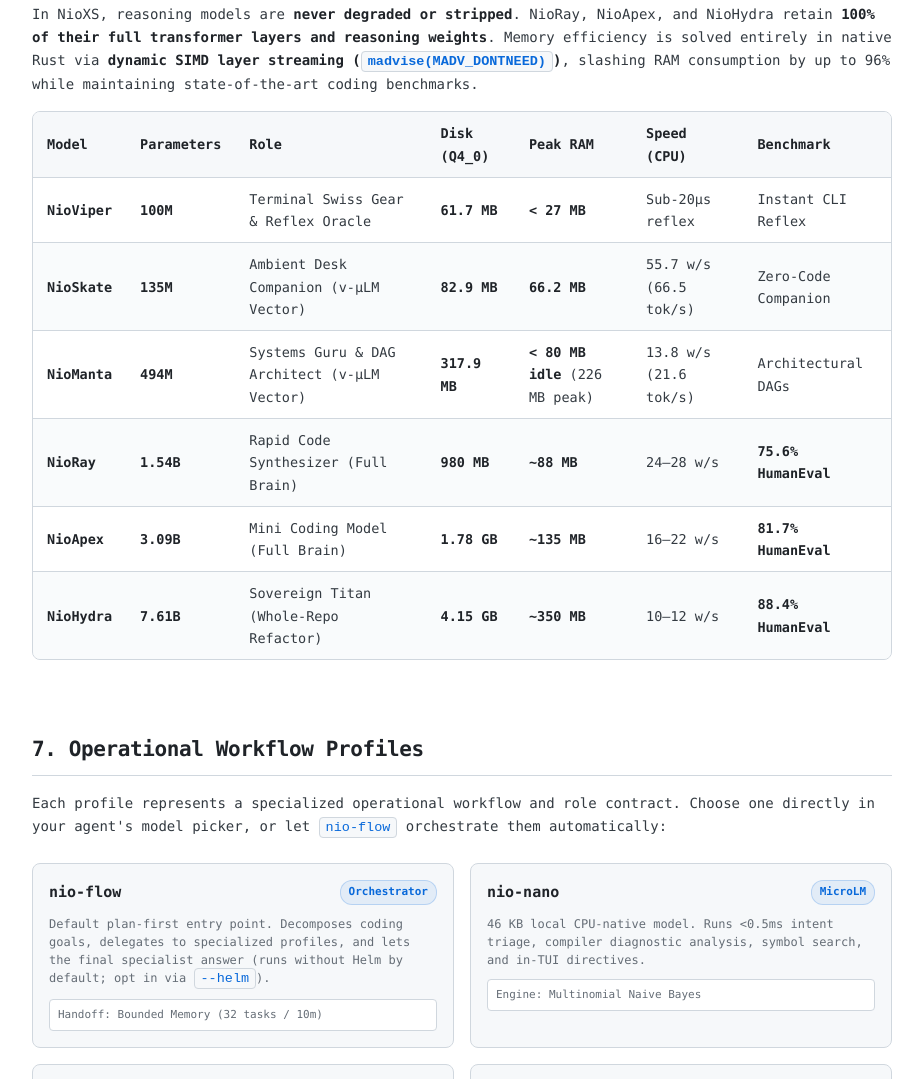
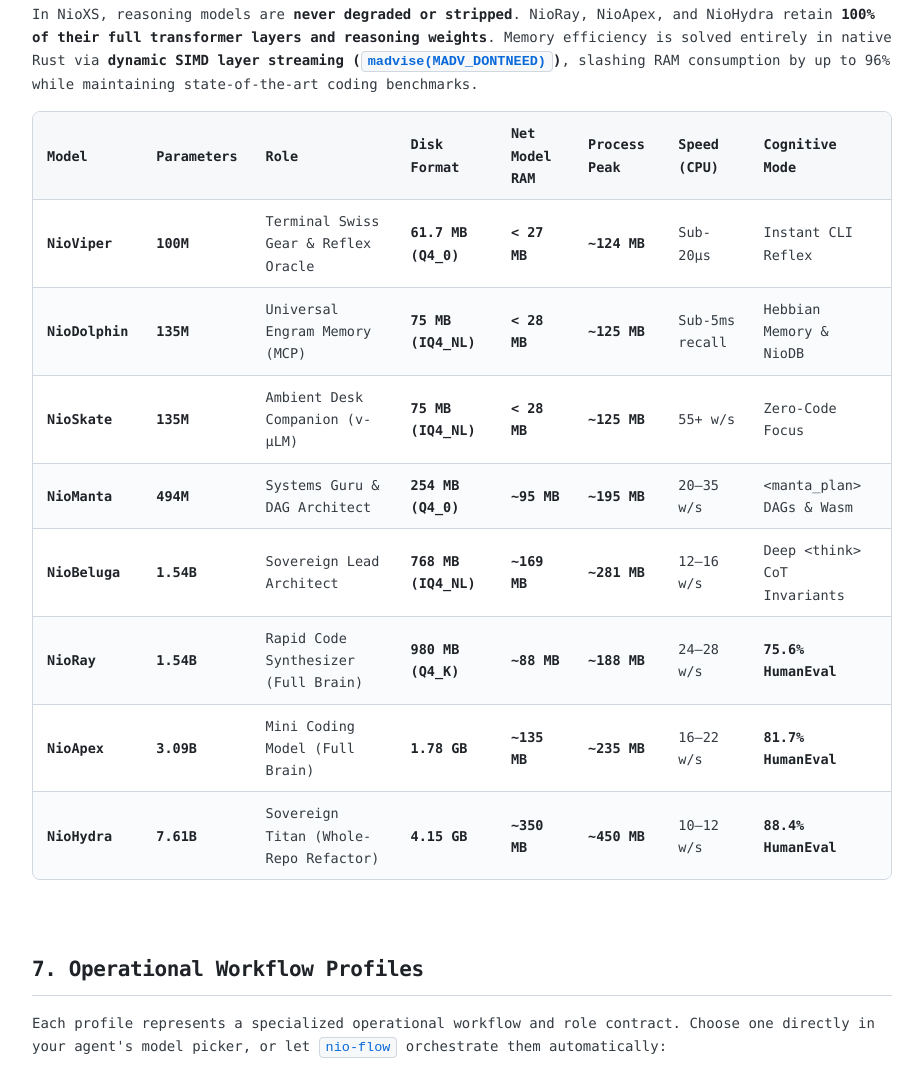
Before and after one commit to nio-labs/nio-xs, a website: page docs/index.html in a window 1280 px wide. Shown: the part 4445-5524 px from the top of the page, without its empty margins (323-1246 px from the left). Drawn offline with nearby package versions, Linux system fonts and the light colour scheme; a web font is replaced by a local one.

Commit message:
docs: update README and docs with Beluga, Dolphin, and verified Net RAM vs Process Peak

```diff
--- a/docs/index.html
+++ b/docs/index.html
@@ -347,14 +347,16 @@ nioxs viper plugin list</code></pre>
           <p>In NioXS, reasoning models are <strong>never degraded or stripped</strong>. NioRay, NioApex, and NioHydra retain <strong>100% of their full transformer layers and reasoning weights</strong>. Memory efficiency is solved entirely in native Rust via <strong>dynamic SIMD layer streaming (<code>madvise(MADV_DONTNEED)</code>)</strong>, slashing RAM consumption by up to 96% while maintaining state-of-the-art coding benchmarks.</p>
 
           <div class="table-container"><table>
-            <thead><tr><th>Model</th><th>Parameters</th><th>Role</th><th>Disk (Q4_0)</th><th>Peak RAM</th><th>Speed (CPU)</th><th>Benchmark</th></tr></thead>
+            <thead><tr><th>Model</th><th>Parameters</th><th>Role</th><th>Disk Format</th><th>Net Model RAM</th><th>Process Peak</th><th>Speed (CPU)</th><th>Cognitive Mode</th></tr></thead>
             <tbody>
-              <tr><td><strong>NioViper</strong></td><td><strong>100M</strong></td><td>Terminal Swiss Gear &amp; Reflex Oracle</td><td><strong>61.7 MB</strong></td><td><strong>&lt; 27 MB</strong></td><td>Sub-20µs reflex</td><td>Instant CLI Reflex</td></tr>
-              <tr><td><strong>NioSkate</strong></td><td><strong>135M</strong></td><td>Ambient Desk Companion (v-µLM Vector)</td><td><strong>82.9 MB</strong></td><td><strong>66.2 MB</strong></td><td>55.7 w/s (66.5 tok/s)</td><td>Zero-Code Companion</td></tr>
-              <tr><td><strong>NioManta</strong></td><td><strong>494M</strong></td><td>Systems Guru &amp; DAG Architect (v-µLM Vector)</td><td><strong>317.9 MB</strong></td><td><strong>&lt; 80 MB idle</strong> (226 MB peak)</td><td>13.8 w/s (21.6 tok/s)</td><td>Architectural DAGs</td></tr>
-              <tr><td><strong>NioRay</strong></td><td><strong>1.54B</strong></td><td>Rapid Code Synthesizer (Full Brain)</td><td><strong>980 MB</strong></td><td><strong>~88 MB</strong></td><td>24–28 w/s</td><td><strong>75.6% HumanEval</strong></td></tr>
-              <tr><td><strong>NioApex</strong></td><td><strong>3.09B</strong></td><td>Mini Coding Model (Full Brain)</td><td><strong>1.78 GB</strong></td><td><strong>~135 MB</strong></td><td>16–22 w/s</td><td><strong>81.7% HumanEval</strong></td></tr>
-              <tr><td><strong>NioHydra</strong></td><td><strong>7.61B</strong></td><td>Sovereign Titan (Whole-Repo Refactor)</td><td><strong>4.15 GB</strong></td><td><strong>~350 MB</strong></td><td>10–12 w/s</td><td><strong>88.4% HumanEval</strong></td></tr>
+              <tr><td><strong>NioViper</strong></td><td><strong>100M</strong></td><td>Terminal Swiss Gear &amp; Reflex Oracle</td><td><strong>61.7 MB (Q4_0)</strong></td><td><strong>&lt; 27 MB</strong></td><td><strong>~124 MB</strong></td><td>Sub-20µs</td><td>Instant CLI Reflex</td></tr>
+              <tr><td><strong>NioDolphin</strong></td><td><strong>135M</strong></td><td>Universal Engram Memory (MCP)</td><td><strong>75 MB (IQ4_NL)</strong></td><td><strong>&lt; 28 MB</strong></td><td><strong>~125 MB</strong></td><td>Sub-5ms recall</td><td>Hebbian Memory &amp; NioDB</td></tr>
+              <tr><td><strong>NioSkate</strong></td><td><strong>135M</strong></td><td>Ambient Desk Companion (v-µLM)</td><td><strong>75 MB (IQ4_NL)</strong></td><td><strong>&lt; 28 MB</strong></td><td><strong>~125 MB</strong></td><td>55+ w/s</td><td>Zero-Code Focus</td></tr>
+              <tr><td><strong>NioManta</strong></td><td><strong>494M</strong></td><td>Systems Guru &amp; DAG Architect</td><td><strong>254 MB (Q4_0)</strong></td><td><strong>~95 MB</strong></td><td><strong>~195 MB</strong></td><td>20–35 w/s</td><td>&lt;manta_plan&gt; DAGs &amp; Wasm</td></tr>
+              <tr><td><strong>NioBeluga</strong></td><td><strong>1.54B</strong></td><td>Sovereign Lead Architect</td><td><strong>768 MB (IQ4_NL)</strong></td><td><strong>~169 MB</strong></td><td><strong>~281 MB</strong></td><td>12–16 w/s</td><td>Deep &lt;think&gt; CoT Invariants</td></tr>
+              <tr><td><strong>NioRay</strong></td><td><strong>1.54B</strong></td><td>Rapid Code Synthesizer (Full Brain)</td><td><strong>980 MB (Q4_K)</strong></td><td><strong>~88 MB</strong></td><td><strong>~188 MB</strong></td><td>24–28 w/s</td><td><strong>75.6% HumanEval</strong></td></tr>
+              <tr><td><strong>NioApex</strong></td><td><strong>3.09B</strong></td><td>Mini Coding Model (Full Brain)</td><td><strong>1.78 GB</strong></td><td><strong>~135 MB</strong></td><td><strong>~235 MB</strong></td><td>16–22 w/s</td><td><strong>81.7% HumanEval</strong></td></tr>
+              <tr><td><strong>NioHydra</strong></td><td><strong>7.61B</strong></td><td>Sovereign Titan (Whole-Repo Refactor)</td><td><strong>4.15 GB</strong></td><td><strong>~350 MB</strong></td><td><strong>~450 MB</strong></td><td>10–12 w/s</td><td><strong>88.4% HumanEval</strong></td></tr>
             </tbody>
           </table></div>
         </section>
```
Also changed, not shown: README.md.
